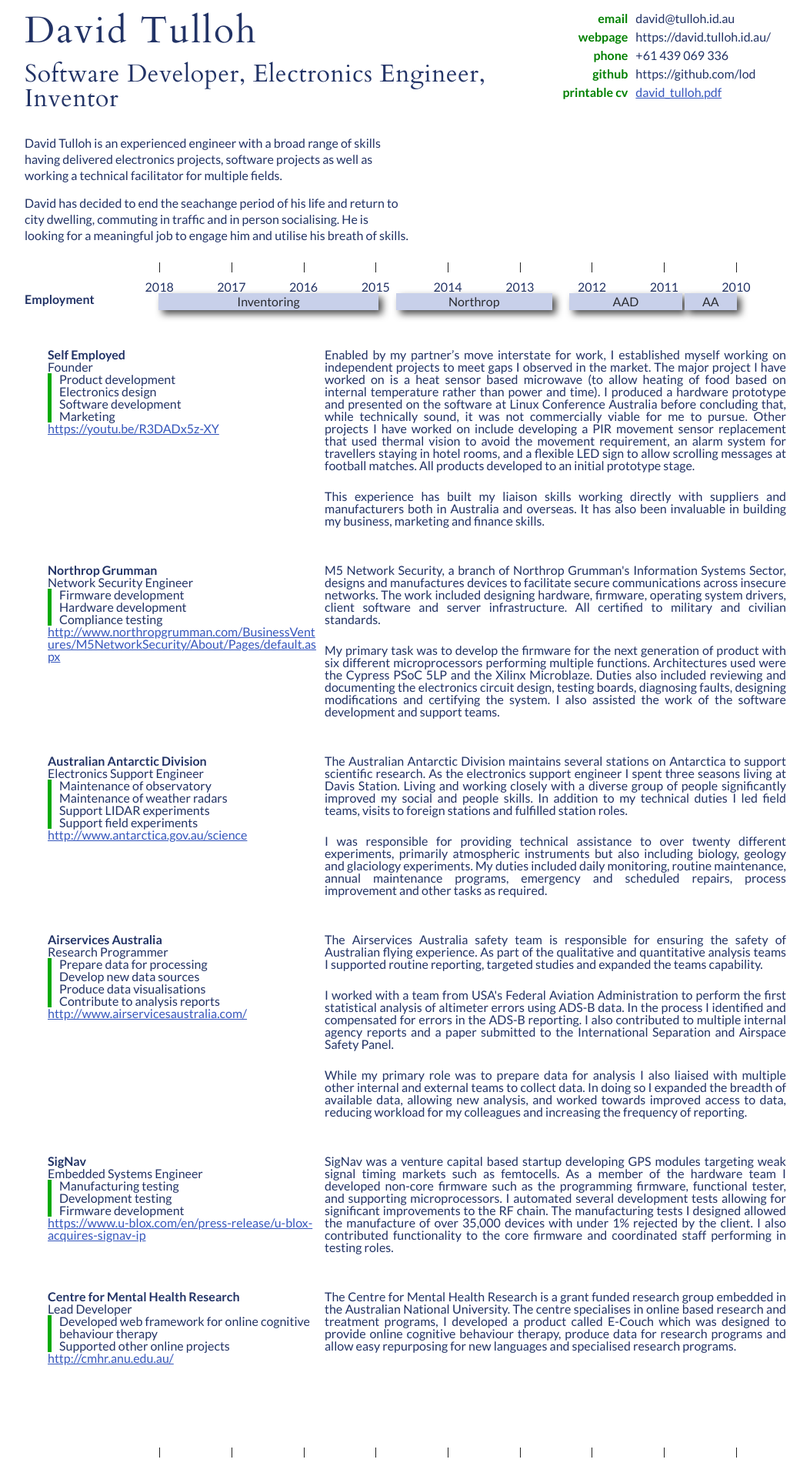
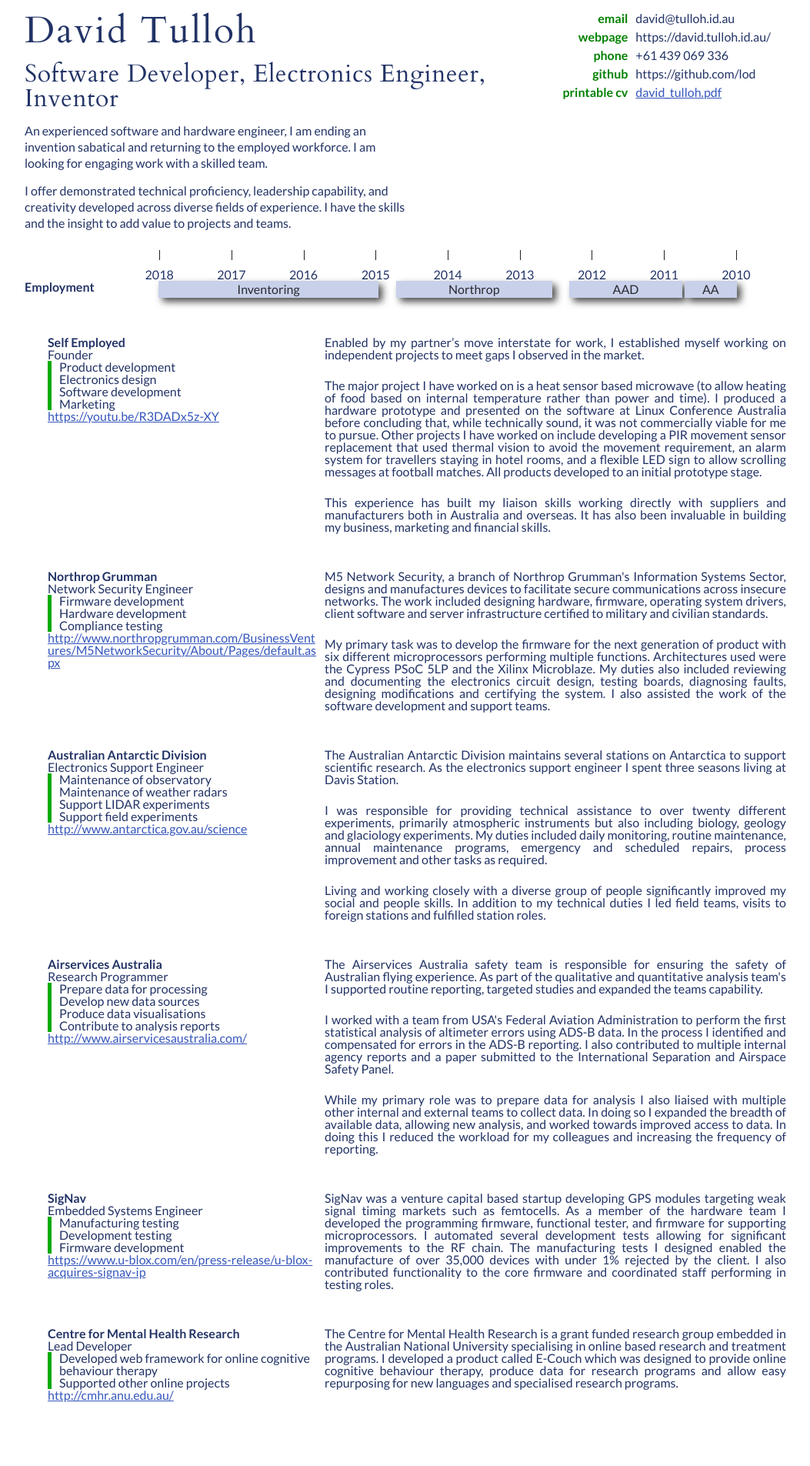
Before and after one commit to lod/CV, a React app in the folder rcv/: page / in a window 1280 px wide. Shown: the top 1905 px of the page at 77% size, without its empty margins (108-1161 px from the left). Built offline with nearby package versions, Linux system fonts and the light colour scheme.

Commit message:
Edit pass and pdf generation
Can't produce a good pdf by just hitting print
So we compromise for an acceptable pdf hitting print
And tweak it manually for the good version

```diff
--- a/rcv/package.json
+++ b/rcv/package.json
@@ -32,6 +32,7 @@
     "postcss-flexbugs-fixes": "3.2.0",
     "postcss-loader": "2.0.8",
     "promise": "8.0.1",
+    "puppeteer": "^1.11.0",
     "raf": "3.4.0",
     "react": "^16.2.0",
     "react-dev-utils": "^5.0.0",
--- /dev/null
+++ b/rcv/public/footer.html
@@ -0,0 +1,29 @@
+<html>
+	<head>
+<style>
+@page {
+	size: A4 portrait; /* poorly supported */
+	margin: 0; /* removes header and footer */
+	margin-top: 20mm;
+	margin-left: 18mm;
+	margin-right: 18mm;
+	/* margin-bottom: 20mm; Normal margin */
+	margin-bottom: 10mm;
+}
+body {
+	font-family: "Lato", sans-serif;
+	font-weight: 400;
+	margin: 1rem;
+}
+footer {
+	position: fixed;
+	bottom: 0;
+	right: 0;
+}
+
+</style>
+	</head>
+	<body>
+		<footer>David Tulloh &nbsp;&mdash;&nbsp; david@tulloh.id.au</footer>
+	</body>
+</html>
--- a/rcv/src/App.js
+++ b/rcv/src/App.js
@@ -31,12 +31,55 @@
 						</dl>
 					</div>
 					<div className="summary">
+
+			{/*
+			Goal:
+			Broad skills
+			Technical Mastery
+			Soft skills
+			*/}
+			{/*
+<p>
+			An experienced engineer with a broad range of both technical and soft skills including project management, people leadership, software development, and electronics design.
+</p><p>
+			A proven track record of delivering customer focussed results in defence, scientific community and start up environments.
+
+</p><p>
+			I am currently looking for an opportunity in Canberra that will allow me to expand on my existing breath and depth of skills.
+
+</p>
+*/}
+			<p>
+An experienced software and hardware engineer, I am ending an invention sabatical and returning to the employed workforce. I am looking for engaging work with a skilled team.
+</p><p>
+I offer demonstrated technical proficiency, leadership capability, and creativity developed across diverse fields of experience.  I have the skills and the insight to add value to projects and teams.
+</p>
+
+
+			{/*
 						<p>
 							David Tulloh is an experienced engineer with a broad range of skills having delivered electronics projects, software projects as well as working a technical facilitator for multiple fields.
 						</p>
 						<p>
 						David has decided to end the seachange period of his life and return to city dwelling, commuting in traffic and in person socialising. He is looking for a meaningful job to engage him and utilise his breath of skills.
 						</p>
+With a broad range of skills and experience I bring multiple insights to solving technical problems.
+						*/}
+
+{/*
+Who - skills - strengths - goals
+4-6 sentances, 50-200 words
+
+An experienced software and hardware engineer, I am ending an invention sabatical and returning to the employed workforce. I am looking for engaging work with a skilled team.
+
+I offer demonstrated technical proficiency, leadership capability, and creativity developed across diverse fields of experience.  I have the skills and the insight to add value to projects and teams.
+
+
+
+*/}
+
+
+
 					</div>
 				</div>
 
@@ -64,11 +107,14 @@
 				href="https://youtu.be/R3DADx5z-XY"
 			>
 			<p>
-			Enabled by my partner’s move interstate for work, I established myself working on independent projects to meet gaps I observed in the market.  The major project I have worked on is a heat sensor based microwave (to allow heating of food based on internal temperature rather than power and time).  I produced a hardware prototype and presented on the software at Linux Conference Australia before concluding that, while technically sound, it was not commercially viable for me to pursue.  Other projects I have worked on include developing a PIR movement sensor replacement that used thermal vision to avoid the movement requirement, an alarm system for travellers staying in hotel rooms, and a flexible LED sign to allow scrolling messages at football matches. All products developed to an initial prototype stage.
+			Enabled by my partner’s move interstate for work, I established myself working on independent projects to meet gaps I observed in the market.
+			</p>
+			<p>
+			The major project I have worked on is a heat sensor based microwave (to allow heating of food based on internal temperature rather than power and time).  I produced a hardware prototype and presented on the software at Linux Conference Australia before concluding that, while technically sound, it was not commercially viable for me to pursue.  Other projects I have worked on include developing a PIR movement sensor replacement that used thermal vision to avoid the movement requirement, an alarm system for travellers staying in hotel rooms, and a flexible LED sign to allow scrolling messages at football matches. All products developed to an initial prototype stage.
 			</p>
 
 			<p>
-			This experience has built my liaison skills working directly with suppliers and manufacturers both in Australia and overseas.  It has also been invaluable in building my business, marketing and finance skills.
+			This experience has built my liaison skills working directly with suppliers and manufacturers both in Australia and overseas.  It has also been invaluable in building my business, marketing and financial skills.
 			</p>
 
 				</Job>
@@ -89,11 +135,11 @@
 			<p>
 				M5 Network Security, a branch of Northrop Grumman's Information Systems Sector, designs and manufactures
 				devices to facilitate secure communications across insecure networks. The work included designing hardware,
-				firmware, operating system drivers, client software and server infrastructure. All certified to military and civilian
+				firmware, operating system drivers, client software and server infrastructure certified to military and civilian
 				standards.
 			</p>
 			<p>
-				My primary task was to develop the firmware for the next generation of product with six different microprocessors performing multiple functions. Architectures used were the Cypress PSoC 5LP and the Xilinx Microblaze. Duties also included reviewing and documenting the electronics circuit design, testing boards, diagnosing faults, designing modifications and certifying the system. I also assisted the work of the software development and support teams.
+				My primary task was to develop the firmware for the next generation of product with six different microprocessors performing multiple functions. Architectures used were the Cypress PSoC 5LP and the Xilinx Microblaze. My duties also included reviewing and documenting the electronics circuit design, testing boards, diagnosing faults, designing modifications and certifying the system. I also assisted the work of the software development and support teams.
 			</p>
 
 				</Job>
@@ -113,10 +159,13 @@
 				>
 			<p>
 					The Australian Antarctic Division maintains several stations on Antarctica to support scientific research. As the
-				electronics support engineer I spent three seasons living at Davis Station. Living and working closely with a diverse group of people significantly improved my social and people skills. In addition to my technical duties I led field teams, visits to foreign stations and fulfilled station roles.
+				electronics support engineer I spent three seasons living at Davis Station.
 			</p>
 			<p>
 			I was responsible for providing technical assistance to over twenty different experiments, primarily atmospheric instruments but also including biology, geology and glaciology experiments. My duties included daily monitoring, routine maintenance, annual maintenance programs, emergency and scheduled repairs, process improvement and other tasks as required.
+			</p>
+			<p>
+			Living and working closely with a diverse group of people significantly improved my social and people skills. In addition to my technical duties I led field teams, visits to foreign stations and fulfilled station roles.
 			</p>
 
 				</Job>
@@ -135,13 +184,13 @@
 					]}
 				>
 					<p>
-			The Airservices Australia safety team is responsible for ensuring the safety of Australian flying experience. As part of the qualitative and quantitative analysis teams I supported routine reporting, targeted studies and expanded the teams capability.
+			The Airservices Australia safety team is responsible for ensuring the safety of Australian flying experience. As part of the qualitative and quantitative analysis team's I supported routine reporting, targeted studies and expanded the teams capability.
 					</p>
 			<p>
 			I worked with a team from USA's Federal Aviation Administration to perform the first statistical analysis of altimeter errors using ADS-B data. In the process I identified and compensated for errors in the ADS-B reporting. I also contributed to multiple internal agency reports and a paper submitted to the International Separation and Airspace Safety Panel.
 			</p>
 			<p>
-			While my primary role was to prepare data for analysis I also liaised with multiple other internal and external teams to collect data. In doing so I expanded the breadth of available data, allowing new analysis, and worked towards improved access to data, reducing workload for my colleagues and increasing the frequency of reporting.
+			While my primary role was to prepare data for analysis I also liaised with multiple other internal and external teams to collect data. In doing so I expanded the breadth of available data, allowing new analysis, and worked towards improved access to data. In doing this I reduced the workload for my colleagues and increasing the frequency of reporting.
 			</p>
 				</Job>
 
@@ -158,7 +207,7 @@
 				]}
 			>
 				<p>
-					SigNav was a venture capital based startup developing GPS modules targeting weak signal timing markets such as femtocells. As a member of the hardware team I developed non-core firmware such as the programming firmware, functional tester, and supporting microprocessors. I automated several development tests allowing for significant improvements to the RF chain. The manufacturing tests I designed allowed the manufacture of over 35,000 devices with under 1% rejected by the client. I also contributed functionality to the core firmware and coordinated staff performing in testing roles.
+					SigNav was a venture capital based startup developing GPS modules targeting weak signal timing markets such as femtocells. As a member of the hardware team I developed the programming firmware, functional tester, and firmware for supporting microprocessors. I automated several development tests allowing for significant improvements to the RF chain. The manufacturing tests I designed enabled the manufacture of over 35,000 devices with under 1% rejected by the client. I also contributed functionality to the core firmware and coordinated staff performing in testing roles.
 				</p>
 			</Job>
 
@@ -174,7 +223,7 @@
 				]}
 			>
 				<p>
-					The Centre for Mental Health Research is a grant funded research group embedded in the Australian National University. The centre specialises in online based research and treatment programs, I developed a product called E-Couch which was designed to provide online cognitive behaviour therapy, produce data for research programs and allow easy repurposing for new languages and specialised research programs.
+					The Centre for Mental Health Research is a grant funded research group embedded in the Australian National University specialising in online based research and treatment programs.  I developed a product called E-Couch which was designed to provide online cognitive behaviour therapy, produce data for research programs and allow easy repurposing for new languages and specialised research programs.
 				</p>
 			</Job>
 
@@ -196,7 +245,7 @@
 						<Period start='2015-01-01' end={now}>CSIRO SIS</Period>
 						{/* Extended the period to get the element big enough
 						    real dates, start='2012-09-01' end='2013-02-05' */}
-						<Period start='2012-08-01' end='2013-02-05'>LCA</Period>
+						<Period start='2012-06-01' end='2013-03-05'>LCA</Period>
 					</div>
 				</Timeline>
 
@@ -249,10 +298,12 @@
 					I am a senior member of the VICSES, a volunteer emergency response service responsible for storm, flood, rescue and assisting other emergency agencies on the Bellarine peninsula.
 			</p>
 			<p>
-			As Deputy Controller of Operations of the Bellarine unit I developed my leadership skills.  Managing a team of six volunteers we ensured our operational readiness through ongoing maintenance, scheduling and planning. Working with highly skilled members I enabled their work by liaising with external stakeholders, acquiring the equipment and coordinating significant work. As a member of the unit management team I also intervened on personnel issues, particularly those arising during operations.
+			As Deputy Controller of Operations of the Bellarine unit I developed my leadership and management skills.  I managed a team of six volunteers with responsibility for ensuring our operational readiness through ongoing maintenance, scheduling and planning. Working with highly skilled members I enabled their work by liaising with external stakeholders, acquiring the equipment and coordinating significant work. As a member of the unit management team I also intervened on personnel issues, particularly those arising during operations.
 			</p>
 			<p>
-			I have also performed the role of divisional commander setting the strategy for the response to significant events such as multiday operations or large events with 550 calls for assistance.  This involved coordinating teams on the ground, managing logistics such as meals and fatigue, triaging jobs, liaising with incident control staff, and managing CFA support. During these events I led over eighty responding personnel at the Bellarine unit.
+			During significant localised storm events I have performed the role of divisional commander setting the strategy for the response.
+
+			This involved coordinating teams on the ground, managing logistics such as meals and transport, ensuring team member wellbeing including managing fatigue, triaging jobs, liaising with incident control staff, and managing CFA support. During these events I led over eighty responding personnel at the Bellarine unit.
 			</p>
 				</Job>
 
@@ -270,7 +321,7 @@
 				>
 				<p>The CSIRO STEM Professionals in Schools program matches school teachers with STEM professionals to enhance science and technical learning in classrooms.</p>
 			<p>
-			For several years I have attended the Bellarine Secondary College weekly to assist the IT teacher with senior classes. Working predominantly with year twelve students I assist with specific technical problems, help guide their learning and provide real world grounding for what they learn. Having an extra pair of hands in the classroom allows for extra one on one guidance for students who are struggling or students who are open to extension activities to help them grow.
+			For four years I have attended the Bellarine Secondary College weekly to assist the IT teacher with senior classes. Working predominantly with year twelve students, I assist with specific technical problems, help guide their learning and provide real world grounding for what they learn. Having an extra pair of hands in the classroom allows for extra one on one guidance for students who are struggling or students who are open to extension activities to help them grow.
 			</p>
 
 				</Job>
@@ -325,13 +376,16 @@
 					<div className="group">
 						<h2>General skills</h2>
 						<Skill num="5">Explaining technical concepts</Skill>
+						<Skill num="4">Management and Leadership</Skill>
 						<Skill num="4">Teaching</Skill>
 						<Skill num="3">Marketing</Skill>
-						<Skill num="2">Management</Skill>
 					</div>
 				</div>
 
+			<h1>Qualifications</h1>
+
 			<div className="qualifications">
+
 			<Qualification
 				title="Bachelor of Information Technology"
 				institution="Australian National University"
--- a/rcv/src/App.scss
+++ b/rcv/src/App.scss
@@ -17,6 +17,18 @@
 	margin-left: 18mm;
 	margin-right: 18mm;
 	margin-bottom: 10mm;
+}
+
+/* So, ideally we want to margin the first page differently,
+ * This doesn't work currently
+ * Supplied pdf is generated manually in two batches and smooshed
+ */
+@page:first {
+	margin-top: 10mm; /* doesn't seem to work :( */
+}
+@page :not(:first) {
+	margin-top: 20mm;
+	margin-bottom: 20mm;
 }
 
 @media print {
@@ -95,6 +107,7 @@
 		font-size: 32px;
 		letter-spacing: 0.02em;
 		margin: 1rem 0;
+		margin-bottom: 0; /* summary paragraphs have a top margin, doesn't collapse for some reason */
 	}
 	.summary {
 		max-width: 500px;
--- a/rcv/src/qualification/style.scss
+++ b/rcv/src/qualification/style.scss
@@ -7,7 +7,6 @@
 	justify-content: space-between;
 
 	margin-left: 30px;
-	margin-top: 4rem;
 
 	@media print {
 		margin-left: 0;
```
Also changed, not shown: rcv/pdf.js (added, +65 -0 lines), 1 other file (tests, documents, lock files or other folders).
